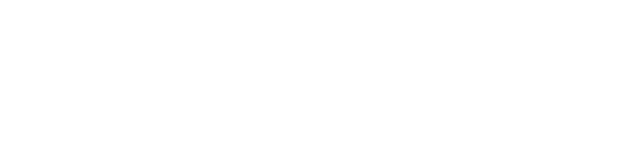
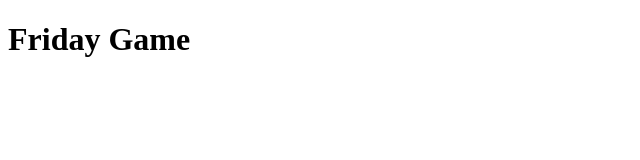
Before and after one commit to azenui25/friday-game, a plain HTML site: page index.html in a window 1280 px wide. Shown: the whole page, without its empty margins (0-640 px from the left). Drawn offline with Linux system fonts and the light colour scheme.

Commit message:
add all elemens

```diff
--- a/index.html
+++ b/index.html
@@ -5,4 +5,13 @@
     <title>Friday Game</title>
 </head>
 
+<body>
+    <main>
+        <h1>Friday Game</h1>
+        <section id="searchField">
+
+        </section>
+    </main>
+</body>
+
 </html>
```
Also changed, not shown: 1 other file.
